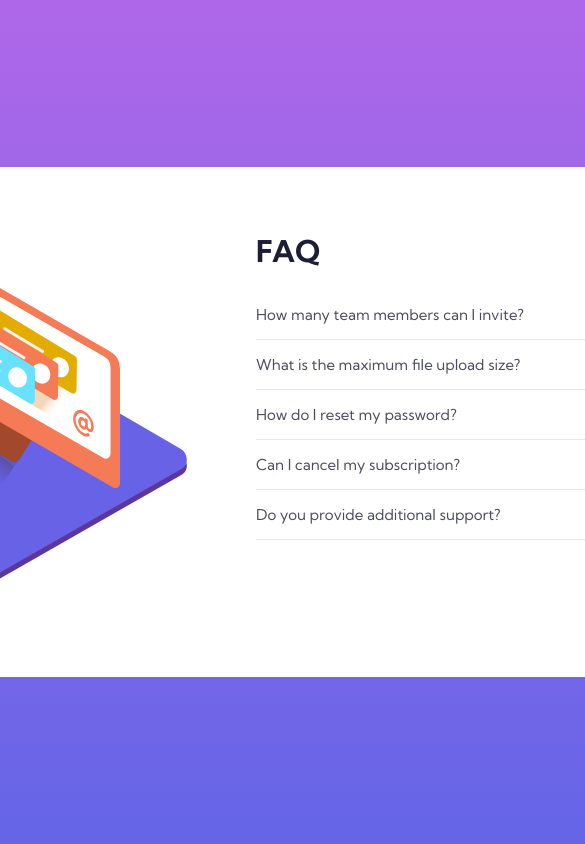
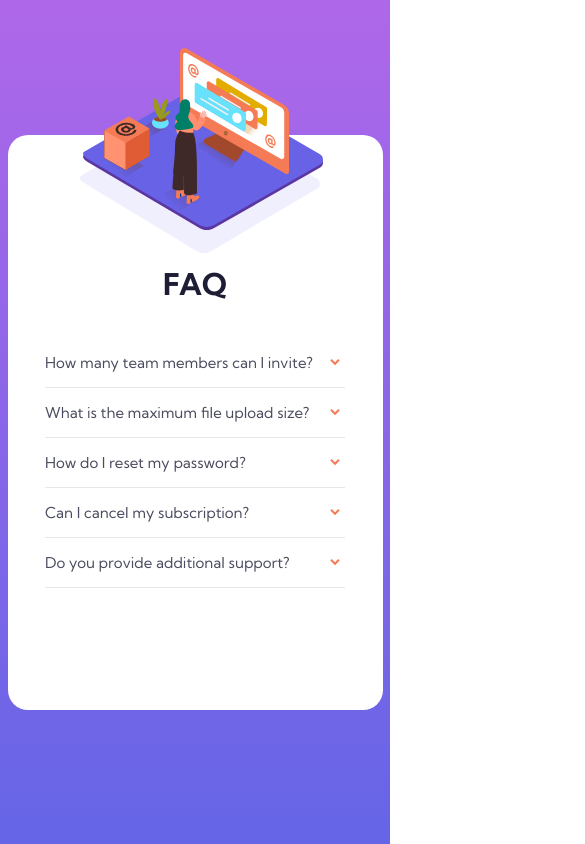
Before and after one commit to DarkPsycho0/faq-accordion-card, a plain HTML site: page index.html in a window 390 px wide. Shown: the top 844 px of the page, 585 px wide, since content can reach past the window. Drawn offline with Linux system fonts and the light colour scheme.

Commit message:
responsivo pronto

```diff
--- a/index.html
+++ b/index.html
@@ -15,7 +15,9 @@
 <body>
     <main class="container">
         <div class="card">
-            <div class="woman"></div>
+            <div class="woman">
+                <img src="./src/images/illustration-woman-online-mobile.svg">
+            </div>
             <img class="box" src="./src/images/illustration-box-desktop.svg">
             <div>
                 <h1>FAQ</h1>
--- a/src/css/responsive.css
+++ b/src/css/responsive.css
@@ -0,0 +1,60 @@
+@media(max-width:768px){
+    .card{
+        flex-direction: column;
+        width: 500px;
+        height: 575px;
+        background-image: url(../images/bg-pattern-mobile.svg);
+        background-position: 50% 5%;
+        padding: 25px;
+    }
+    .card .box{
+        display: none;
+    }
+    .card .woman{
+        height: 120px;
+    }
+    .card .woman img{
+        display: block;
+        width: 240px;
+        position: absolute;
+        top: -15%;
+        left: 26%;
+    }
+    .card div h1{
+        text-align: center;
+    }
+    .qea{
+        display: flex;
+        flex-direction: column;
+        align-items: center;
+    }
+    .item .seta{
+        height: 50px;
+    }
+}
+@media(max-width:425px){
+    .card{
+        background-position: 54% 3%;
+        width: 375px;
+    }
+    .card .woman img{
+        left: 20%;
+    }
+    .item{
+        width: 300px;
+    }
+}
+@media(max-width:375px){
+    .card{
+        width: 320px;
+    }
+    .card .woman img{
+        left: 14%;
+    }
+    .item{
+        width: 280px;
+    }
+    .item .question{
+        font-size: 14px;
+    }
+}
--- a/src/css/style.css
+++ b/src/css/style.css
@@ -11,14 +11,14 @@ body {
     display: flex;
     justify-content: center;
     align-items: center;
-    min-height: 100vh;
+    height: 100vh;
     max-width: 1440px;
     margin: 0 auto;
 }
 .card{
     background-color: #ffffff;
     display: flex;
-    padding: 80px 2px;
+    padding: 80px 30px;
     width: 920px;
     height: 510px;
     border-radius: 20px;
@@ -28,8 +28,11 @@ body {
     position: relative;
 }
 .card .woman{
-    width: 472px;
+    width: 100%;
     height: 359px;
+}
+.card .woman img{
+    display: none;
 }
 .card .box{
     position: absolute;
```
